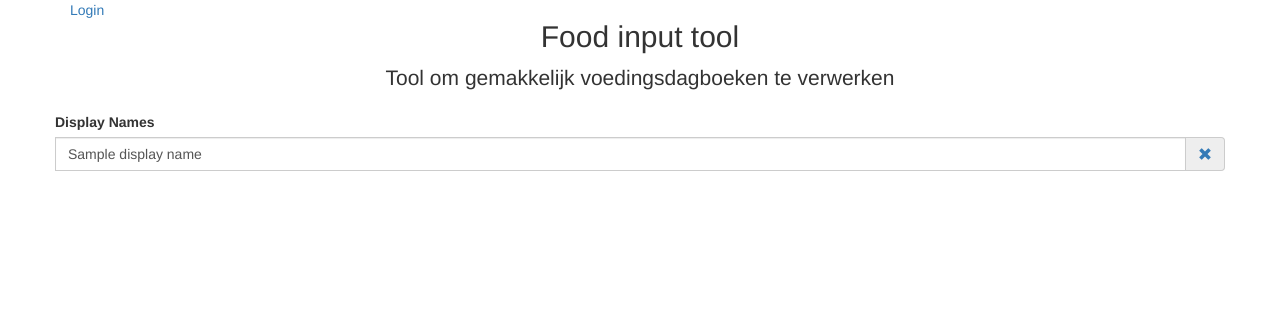
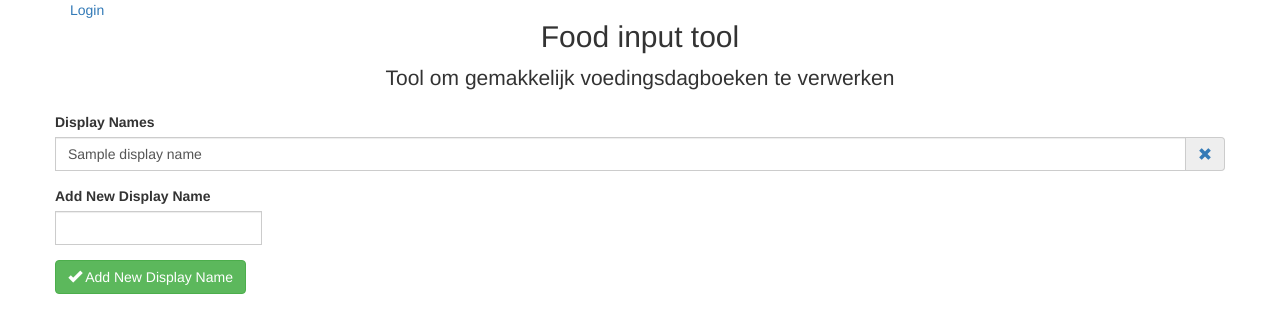
Before and after one commit to daviddemeij/MyHeathPlus, a Django app: template food_input/templates/display_names.html in a window 1280 px wide. Shown: the top 333 px of the page. Run offline with Django 3.2, Linux system fonts and the light colour scheme; the template is opened without the code that fills it: most values are stand-ins (such as "Sample title", 1, 10 or a date in 2020); some libraries are stand-ins or nearby versions.

Commit message:
make it possible to add additional display names

```diff
--- a/food_input/templates/display_names.html
+++ b/food_input/templates/display_names.html
@@ -33,7 +33,24 @@
             </div>
         </form>
     {% endfor %}
+    <form method="post">
 
+        {% csrf_token %}
+        <label for="add_display_names">Add New Display Name</label>
+        <input name="add_display_name_id" id="add_display_name_id" type="hidden" required>
+        <div class="form-group">
+            <div class="input-group">
+                <input class="form-control" name="add_display_name" type="text" required>
+            </div>
+        </div>
+        <div class="form-group">
+            <button type="submit" class="btn btn-success">
+                <span class="glyphicon glyphicon-ok"></span> Add New Display Name
+            </button>
+        </div>
+    </form>
 </div>
-
+<script>
+    document.getElementById("add_display_name_id").value = document.getElementById("id_product").value;
+</script>
 {% endblock %}
```
Also changed, not shown: food_input/views.py (+9 -0 lines).
